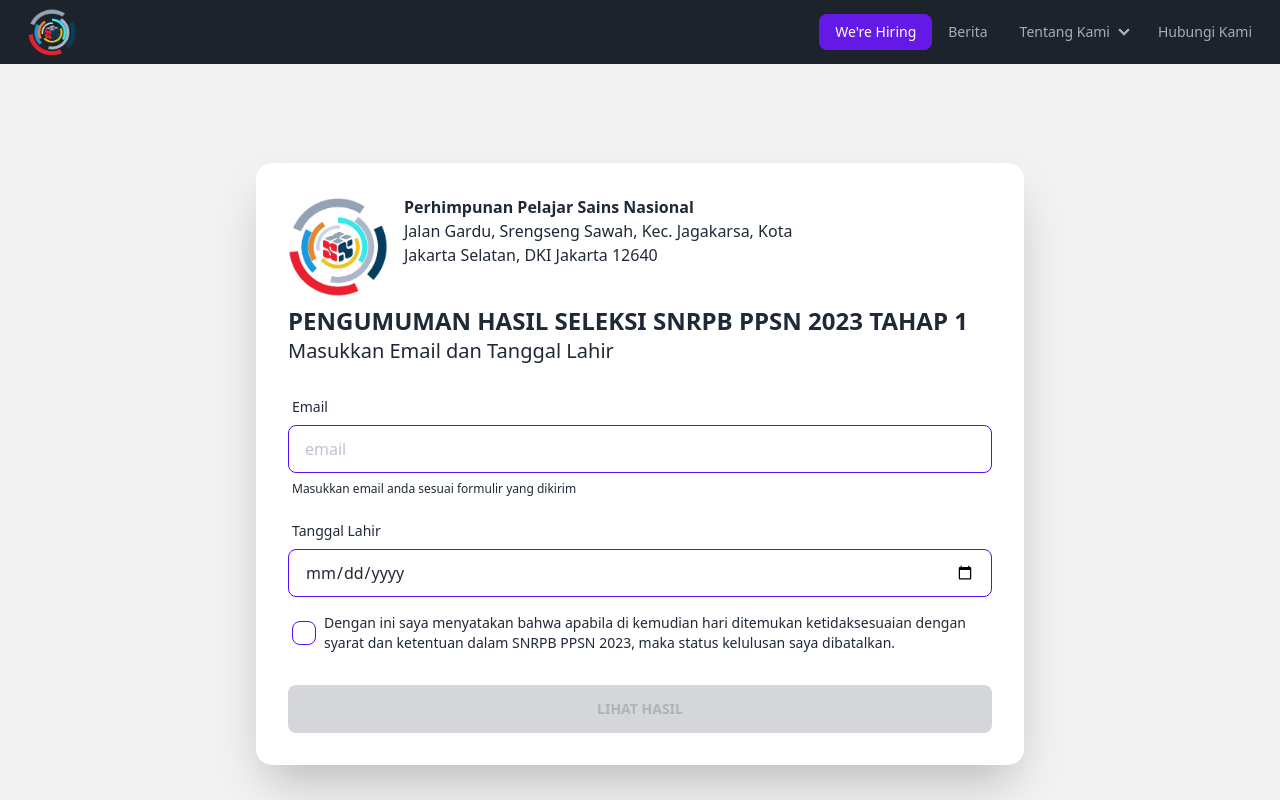
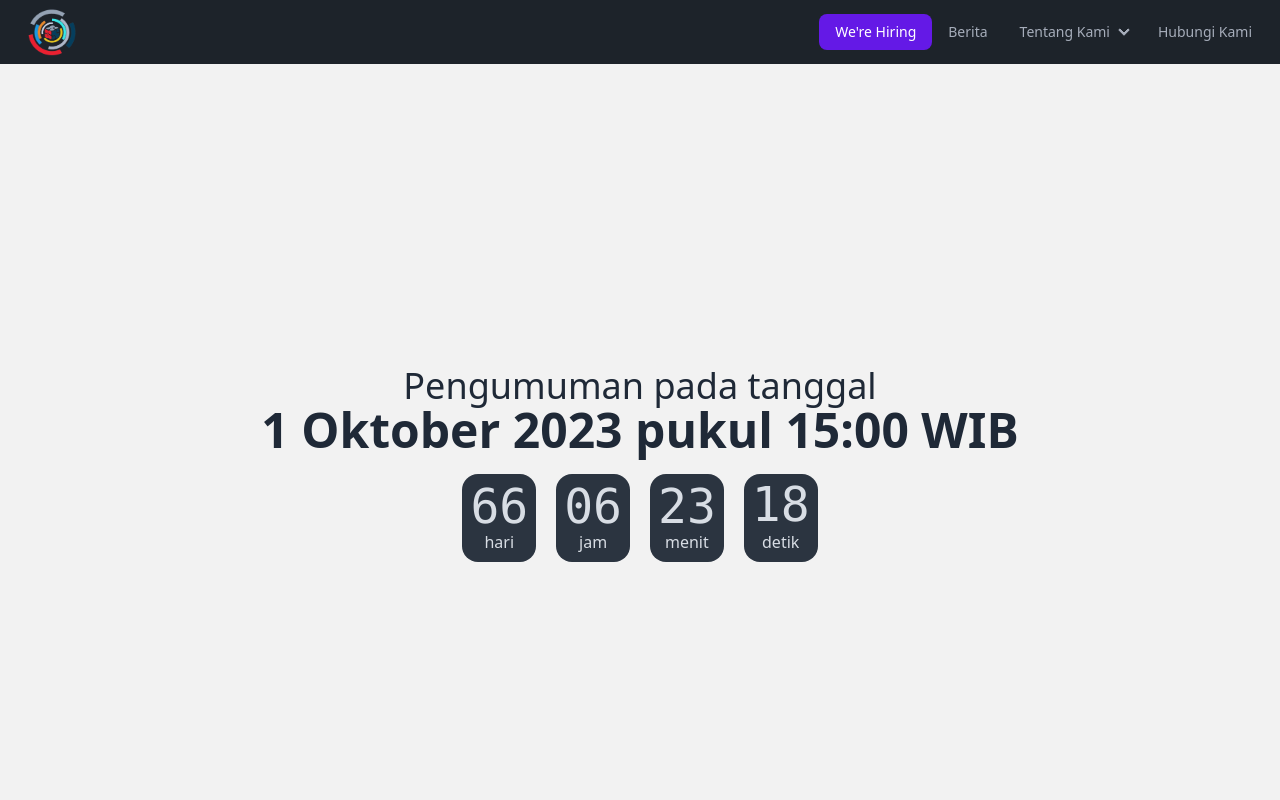
Before and after one commit to Andrew-Kwok/web-ppsn-frontend, a Next.js app: page /oprec/pengumuman in a window 1280 px wide. Shown: the top 800 px of the page. Built offline with nearby package versions, Linux system fonts and the light colour scheme.

Commit message:
add countdown (#8)
* add countdown

* fix --value

* fix countdown

```diff
--- a/src/pages/oprec/pengumuman/index.tsx
+++ b/src/pages/oprec/pengumuman/index.tsx
@@ -2,11 +2,13 @@ import Link from 'next/link';
 import Image from 'next/image'
 import getConfig from "next/config";
 import { useRouter } from 'next/router';
-import React, { useState, ChangeEvent } from 'react';
+import React, { useState, ChangeEvent, useEffect } from 'react';
 
 export default function Page() {
     const { publicRuntimeConfig } = getConfig()
     const router = useRouter();
+
+    const [timeLeft, setTimeLeft] = useState(60);
 
     const [userEmail, setUserEmail] = useState<string | null>(null);
     const [userDob, setUserDob] = useState<string | null>(null);
@@ -66,6 +68,67 @@ export default function Page() {
         } finally {
             setLoading(false);
         }
+    }
+
+    useEffect(() => {
+        const timer = setInterval(() => {
+            const countDownDate = new Date("Oct 1, 2023 15:00:00 GMT+0700").getTime();
+            const now = new Date().getTime();
+            const distance = countDownDate - now;
+
+            if (timeLeft > 0) {
+                setTimeLeft(distance);
+            } else {
+                clearInterval(timer);
+            }
+        }, 1000);
+
+        return () => clearInterval(timer);
+    }, [timeLeft]);
+
+
+    if (timeLeft > 0) {
+        const days = Math.floor(timeLeft / (1000 * 60 * 60 * 24));
+        const hours = Math.floor((timeLeft % (1000 * 60 * 60 * 24)) / (1000 * 60 * 60));
+        const minutes = Math.floor((timeLeft % (1000 * 60 * 60)) / (1000 * 60));
+        const seconds = Math.floor((timeLeft % (1000 * 60)) / 1000);
+
+        return (
+            <div className="hero min-h-screen bg-base-200" data-theme="light">
+                <div className="hero-content text-center">
+                    <div className="max-w-3xl">
+                        <h2 className="text-4xl"> Pengumuman pada tanggal </h2>
+                        <h1 className='text-5xl font-bold'> 1 Oktober 2023 pukul 15:00 WIB </h1>
+                        <div className="grid grid-flow-col gap-5 text-center auto-cols-max mt-5 justify-center">
+                            <div className="flex flex-col p-2 bg-neutral rounded-box text-neutral-content">
+                                <span className="countdown font-mono text-5xl">
+                                    <span style={{'--value': days} as any}>{days}</span>
+                                </span>
+                                hari
+                            </div>
+                            <div className="flex flex-col p-2 bg-neutral rounded-box text-neutral-content">
+                                <span className="countdown font-mono text-5xl">
+                                <span style={{'--value': hours} as any}>{hours}</span>
+                                </span>
+                                jam
+                            </div>
+                            <div className="flex flex-col p-2 bg-neutral rounded-box text-neutral-content">
+                                <span className="countdown font-mono text-5xl">
+                                <span style={{'--value': minutes} as any}>{minutes}</span>
+                                </span>
+                                menit
+                            </div>
+                            <div className="flex flex-col p-2 bg-neutral rounded-box text-neutral-content">
+                                <span className="countdown font-mono text-5xl">
+                                <span style={{'--value': seconds} as any}>{seconds}</span>
+                                </span>
+                                detik
+                            </div>
+                        </div>
+                    </div>
+                </div>
+            </div>
+        )
     }
 
     return (
```
